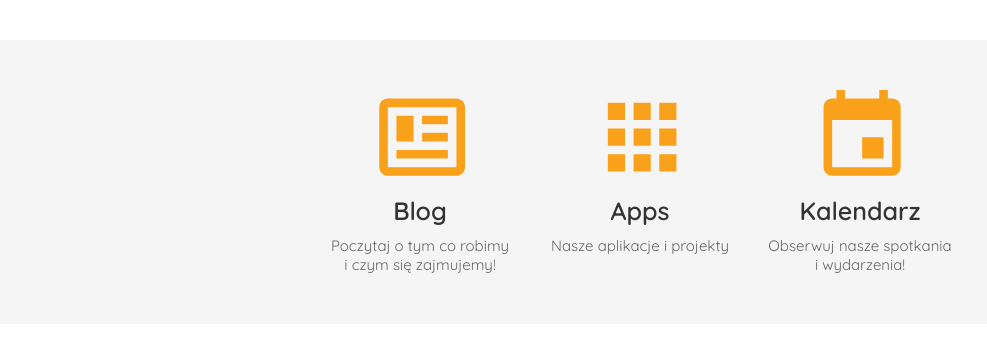
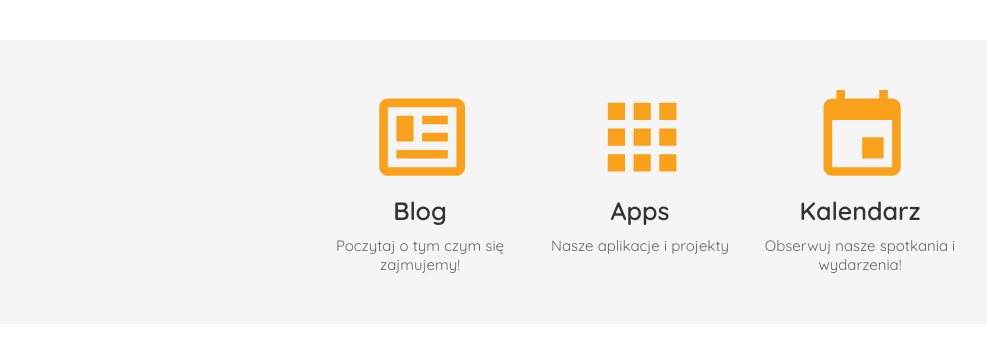
Before and after one commit to akai-org/akai-webpage, a Next.js app: page / in a window 1280 px wide. Shown: the part 258-602 px from the top of the page, without its empty margins (0-987 px from the left). Built offline with nearby package versions, Linux system fonts and the light colour scheme.

Commit message:
review fixes

```diff
--- a/src/components/SEO.jsx
+++ b/src/components/SEO.jsx
@@ -41,6 +41,7 @@ const SEO = ({ description, title, image, keywords, children }) => {
       <link rel="icon" href="/favicon.ico" />
       <link rel="apple-touch-icon" href="/favicon.ico" />
       <link rel="robots" href="/robots.txt" />
+      <link rel="manifest" href="/manifest.json" />
       <link rel="sitemap" type="application/xml" href="/sitemap.xml" />
       {siteMetadata.preconnect.map((v) => (
         <link key={v} rel="preconnect dns-prefetch" href={v} />
--- a/src/sections/LinkIcons/LinkIcons.jsx
+++ b/src/sections/LinkIcons/LinkIcons.jsx
@@ -3,37 +3,40 @@ import Section from "../../components/Section";
 import Icon, { blog, apps, calendar } from "../../components/Icon";
 import styles from "./LinkIcons.module.scss";
 
+const linksConfig = [
+  {
+    name: "Blog",
+    description: "Poczytaj o tym czym się zajmujemy!",
+    url: "https://blog.akai.org.pl/",
+    icon: blog,
+  },
+  {
+    name: "Apps",
+    description: "Nasze aplikacje i projekty",
+    url: "https://apps.akai.org.pl/",
+    icon: apps,
+  },
+  {
+    name: "Kalendarz",
+    description: "Obserwuj nasze spotkania i wydarzenia!",
+    url: "#",
+    icon: calendar,
+  },
+];
+
 export default function LinkIcons() {
   return (
     <Section className={styles.section}>
       <div className={styles.container}>
-        <a href="https://blog.akai.org.pl/">
-          <div className={styles.iconContainer}>
-            <Icon icon={blog} className={styles.icon} />
-            <span className={styles.text}>Blog</span>
-            <span className={styles.description}>
-              Poczytaj o tym co robimy i&nbsp;czym się zajmujemy!
-            </span>
-          </div>
-        </a>
-        <a href="https://apps.akai.org.pl/">
-          <div className={styles.iconContainer}>
-            <Icon icon={apps} className={styles.icon} />
-            <span className={styles.text}>Apps</span>
-            <span className={styles.description}>
-              Nasze aplikacje i&nbsp;projekty
-            </span>
-          </div>
-        </a>
-        <a href="#">
-          <div className={styles.iconContainer}>
-            <Icon icon={calendar} className={styles.icon} />
-            <span className={styles.text}>Kalendarz</span>
-            <span className={styles.description}>
-              Obserwuj nasze spotkania i&nbsp;wydarzenia!
-            </span>
-          </div>
-        </a>
+        {linksConfig.map(({ name, description, url, icon }) => (
+          <a href={url}>
+            <div className={styles.iconContainer}>
+              <Icon icon={icon} className={styles.icon} />
+              <span className={styles.text}>{name}</span>
+              <span className={styles.description}>{description}</span>
+            </div>
+          </a>
+        ))}
       </div>
     </Section>
   );
```
